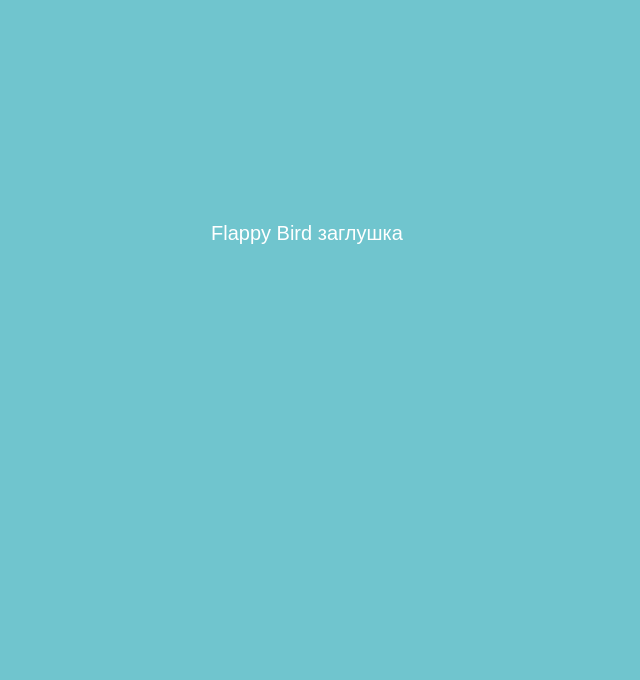
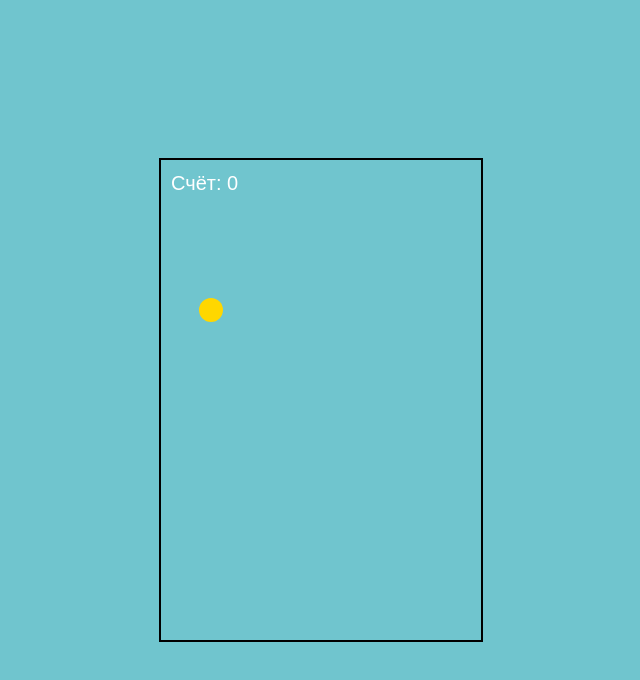
Before and after one commit to Almag3000/flappybird-telegram, a plain HTML site: page index.html in a window 1280 px wide. Shown: the whole page, without its empty margins (319-959 px from the left). Drawn offline with Linux system fonts and the light colour scheme.

Commit message:
second commit

```diff
--- a/game.js
+++ b/game.js
@@ -1,5 +1,183 @@
 const canvas = document.getElementById("gameCanvas");
 const ctx = canvas.getContext("2d");
-ctx.fillStyle = "#fff";
-ctx.font = "20px Arial";
-ctx.fillText("Flappy Bird заглушка", 50, 240);
+
+let frames = 0;
+const DEGREE = Math.PI / 180;
+
+// Звук отключен для простоты
+const sprite = new Image();
+sprite.src = "https://raw.githubusercontent.com/sourabhv/FlapPyBird/master/assets/spritesheet.png";
+
+const state = {
+    current: 0,
+    getReady: 0,
+    game: 1,
+    over: 2
+};
+
+canvas.addEventListener("click", function () {
+    switch (state.current) {
+        case state.getReady:
+            state.current = state.game;
+            break;
+        case state.game:
+            bird.flap();
+            break;
+        case state.over:
+            pipes.reset();
+            bird.reset();
+            score.reset();
+            state.current = state.getReady;
+            break;
+    }
+});
+
+function drawText(text, x, y, size = "20px", color = "#FFF") {
+    ctx.fillStyle = color;
+    ctx.font = `${size} Arial`;
+    ctx.fillText(text, x, y);
+}
+
+const bird = {
+    x: 50,
+    y: 150,
+    w: 34,
+    h: 26,
+
+    radius: 12,
+
+    gravity: 0.25,
+    jump: 4.6,
+    speed: 0,
+    rotation: 0,
+
+    draw: function () {
+        ctx.fillStyle = "#FFD700";
+        ctx.beginPath();
+        ctx.arc(this.x, this.y, this.radius, 0, Math.PI * 2);
+        ctx.fill();
+    },
+
+    flap: function () {
+        this.speed = -this.jump;
+    },
+
+    update: function () {
+        if (state.current === state.getReady) {
+            this.y = 150;
+            this.rotation = 0;
+        } else {
+            this.speed += this.gravity;
+            this.y += this.speed;
+
+            if (this.y + this.radius >= canvas.height) {
+                this.y = canvas.height - this.radius;
+                if (state.current === state.game) {
+                    state.current = state.over;
+                }
+            }
+        }
+    },
+
+    reset: function () {
+        this.speed = 0;
+        this.y = 150;
+    }
+};
+
+const pipes = {
+    position: [],
+
+    top: { y: 0 },
+    bottom: { y: 0 },
+
+    w: 50,
+    h: 200,
+    gap: 100,
+    dx: 2,
+
+    draw: function () {
+        for (let i = 0; i < this.position.length; i++) {
+            let p = this.position[i];
+
+            ctx.fillStyle = "#228B22";
+            ctx.fillRect(p.x, p.y, this.w, this.h);
+            ctx.fillRect(p.x, p.y + this.h + this.gap, this.w, this.h);
+        }
+    },
+
+    update: function () {
+        if (state.current !== state.game) return;
+
+        if (frames % 100 === 0) {
+            this.position.push({
+                x: canvas.width,
+                y: -Math.floor(Math.random() * 150)
+            });
+        }
+
+        for (let i = 0; i < this.position.length; i++) {
+            let p = this.position[i];
+            p.x -= this.dx;
+
+            let bottomPipeYPos = p.y + this.h + this.gap;
+
+            // столкновение
+            if (
+                bird.x + bird.radius > p.x && bird.x - bird.radius < p.x + this.w &&
+                (bird.y - bird.radius < p.y + this.h || bird.y + bird.radius > bottomPipeYPos)
+            ) {
+                state.current = state.over;
+            }
+
+            if (p.x + this.w <= 0) {
+                this.position.shift();
+                score.value += 1;
+                score.best = Math.max(score.value, score.best);
+            }
+        }
+    },
+
+    reset: function () {
+        this.position = [];
+    }
+};
+
+const score = {
+    best: 0,
+    value: 0,
+
+    draw: function () {
+        drawText("Счёт: " + this.value, 10, 30);
+        if (state.current === state.over) {
+            drawText("Лучший: " + this.best, 10, 60);
+        }
+    },
+
+    reset: function () {
+        this.value = 0;
+    }
+};
+
+function draw() {
+    ctx.fillStyle = "#70c5ce";
+    ctx.fillRect(0, 0, canvas.width, canvas.height);
+
+    pipes.draw();
+    bird.draw();
+    score.draw();
+}
+
+function update() {
+    bird.update();
+    pipes.update();
+}
+
+function loop() {
+    update();
+    draw();
+    frames++;
+    requestAnimationFrame(loop);
+}
+
+loop();
--- a/style.css
+++ b/style.css
@@ -1 +1,11 @@
-body { margin: 0; background: #70c5ce; } canvas { display: block; margin: auto; }
+body {
+    margin: 0;
+    background: #70c5ce;
+    display: flex;
+    justify-content: center;
+    align-items: center;
+    height: 100vh;
+}
+canvas {
+    border: 2px solid #000;
+}
```
Also changed, not shown: index.html (+2 -2 lines).
